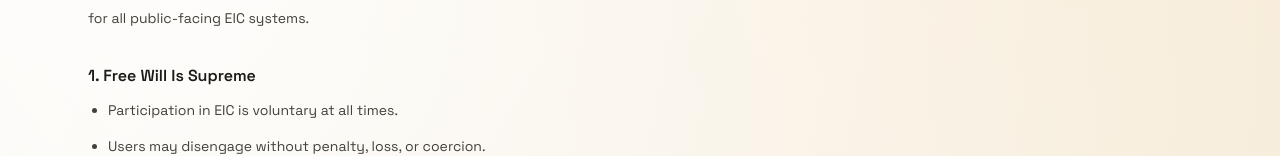
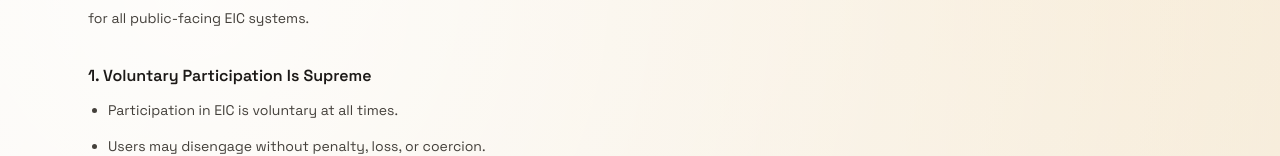
Before and after one commit to eicfoundations/eic, a Next.js app: page /ethics in a window 1280 px wide. Shown: the part 350-506 px from the top of the page. Built offline with nearby package versions, Linux system fonts and the light colour scheme.

Commit message:
Align language: replace 'Free Will' with 'Voluntary Participation'

```diff
--- a/src/app/(pages)/ethics/page.tsx
+++ b/src/app/(pages)/ethics/page.tsx
@@ -20,7 +20,7 @@ export default function EthicsPage() {
           <div className="space-y-6">
             <div>
               <h3 className="text-base font-semibold text-stone-900">
-                1. Free Will Is Supreme
+                1. Voluntary Participation Is Supreme
               </h3>
               <ul className="mt-2 list-disc space-y-2 pl-5">
                 <li>Participation in EIC is voluntary at all times.</li>
```
Also changed, not shown: 1 other file (tests, documents, lock files or other folders).
